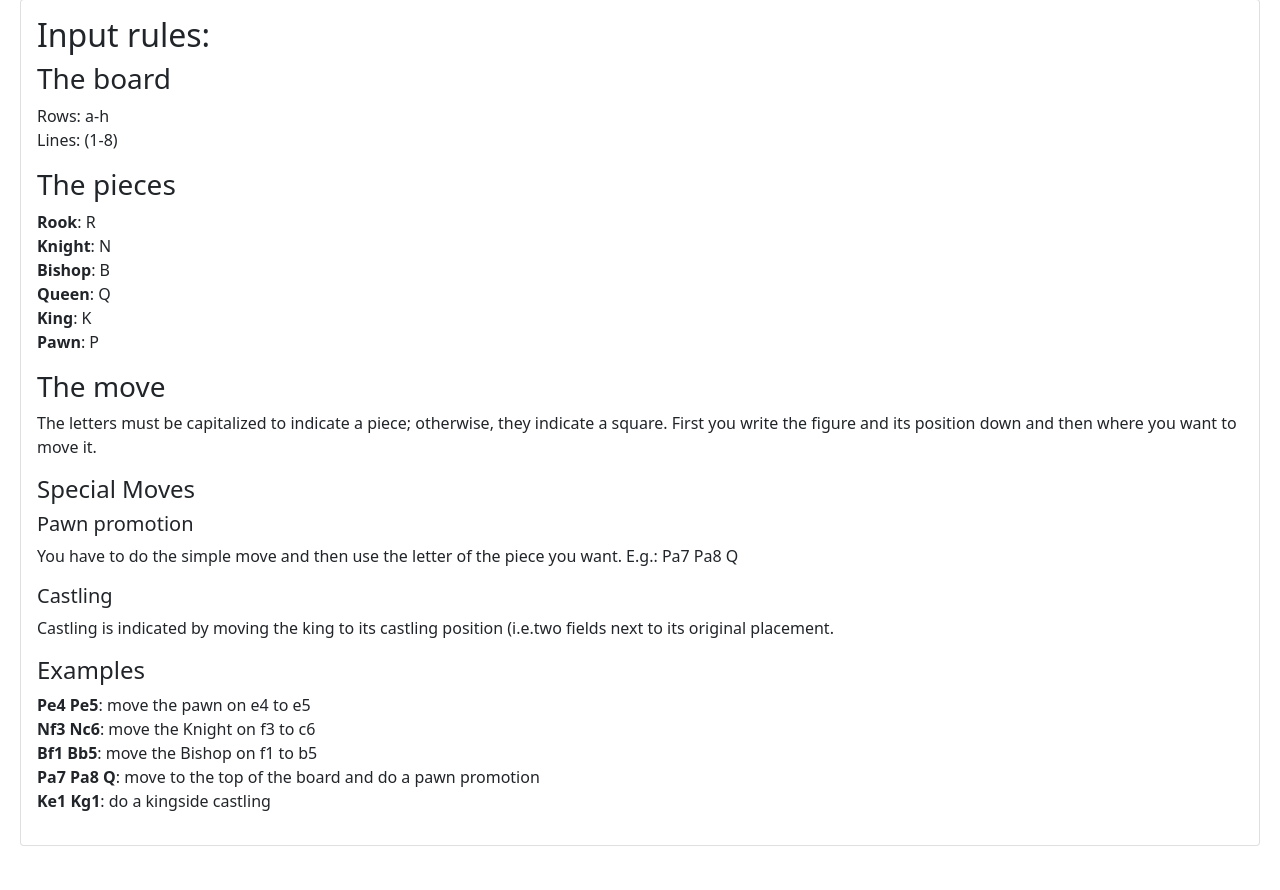
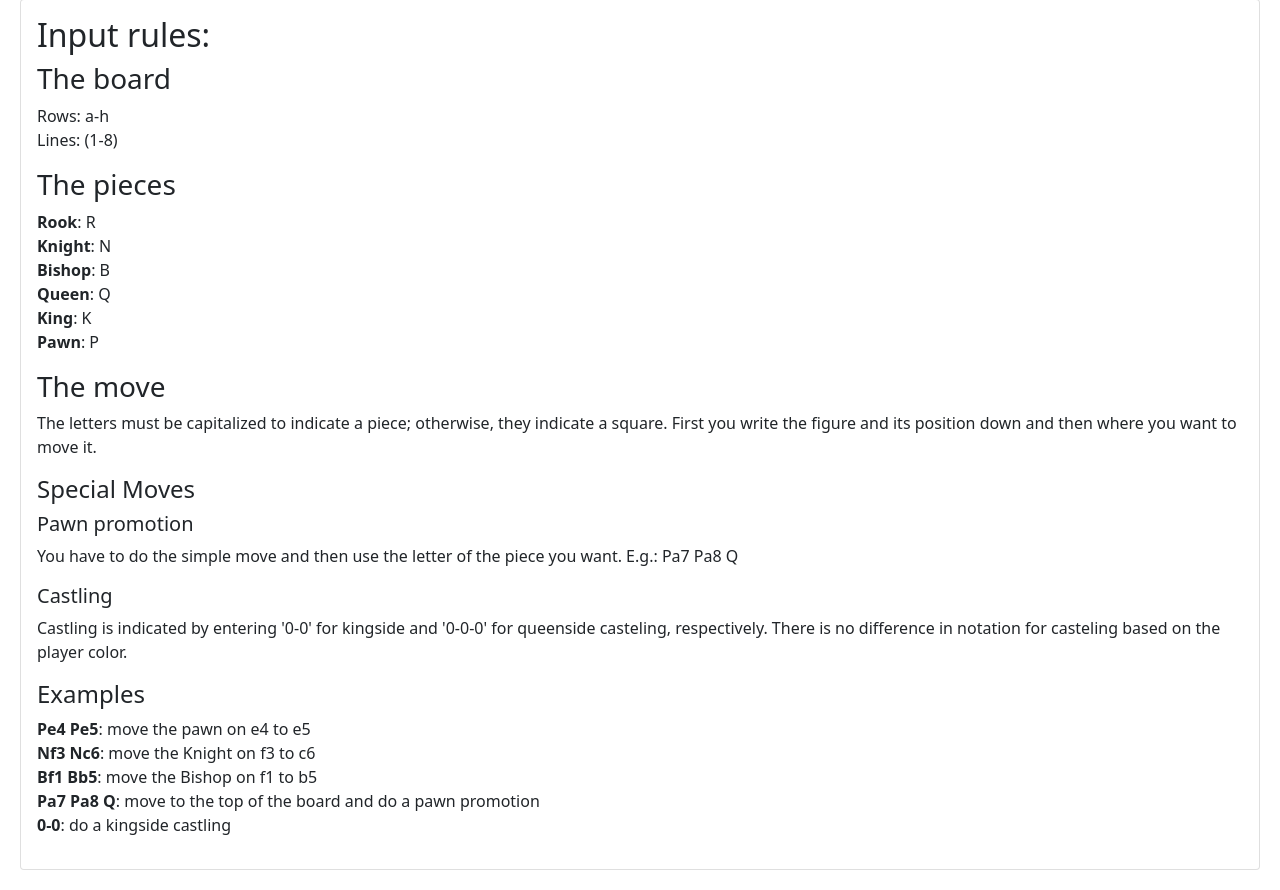
Before and after one commit to mgd-fchs/chess-dp2021, a Flask app: template templates/index.html in a window 1280 px wide, after a click on "Show Input rules". Shown: the part 1195-2085 px from the top of the page. Before the commit the page ends 2041 px from the top, so only its background shows below. Run offline with Flask 2, Linux system fonts and the light colour scheme; the template is opened without the code that fills it, so the values that code supplies are empty.

```diff
--- a/controllers/ChessBoard.py
+++ b/controllers/ChessBoard.py
@@ -1,8 +1,9 @@
 # Chess board class to set up initial state of the board and generate playable positions
+# Composite class
+
 # imports
 import re
 from controllers import ChessPiece
-
 
 class ChessBoard:
     _positions = []
--- a/controllers/Player.py
+++ b/controllers/Player.py
@@ -1,3 +1,5 @@
+# Player class provides state-dependent behaviour
+
 # imports
 from abc import ABC, abstractmethod
 
--- a/controllers/Strategy.py
+++ b/controllers/Strategy.py
@@ -1,3 +1,6 @@
+# Provide movement strategies to be implemented by ChessPiece
+
+# imports
 from abc import ABC, abstractmethod
 
 
--- a/templates/index.html
+++ b/templates/index.html
@@ -107,7 +107,7 @@
         </p>
         <h5>Castling</h5>
         <p>
-            Castling is indicated by moving the king to its castling position (i.e.two fields next to its original placement.
+            Castling is indicated by entering '0-0' for kingside and '0-0-0' for queenside casteling, respectively. There is no difference in notation for casteling based on the player color.
         </p>
         <h4>Examples</h4>
         <p>
@@ -115,7 +115,7 @@
             <strong>Nf3 Nc6</strong>: move the Knight on f3 to c6<br>
             <strong>Bf1 Bb5</strong>: move the Bishop on f1 to b5<br>
             <strong>Pa7 Pa8 Q</strong>: move to the top of the board and do a pawn promotion<br>
-            <strong>Ke1 Kg1</strong>: do a kingside castling<br>
+            <strong>0-0</strong>: do a kingside castling<br>
         </p>
   </div>
 </div>
```
Also changed, not shown: controllers/ChessController.py (+4 -6 lines), controllers/ChessPiece.py (+6 -5 lines), controllers/FenParser.py (+16 -0 lines), controllers/Game.py (+11 -11 lines), controllers/Gameplay.py (+4 -4 lines).
